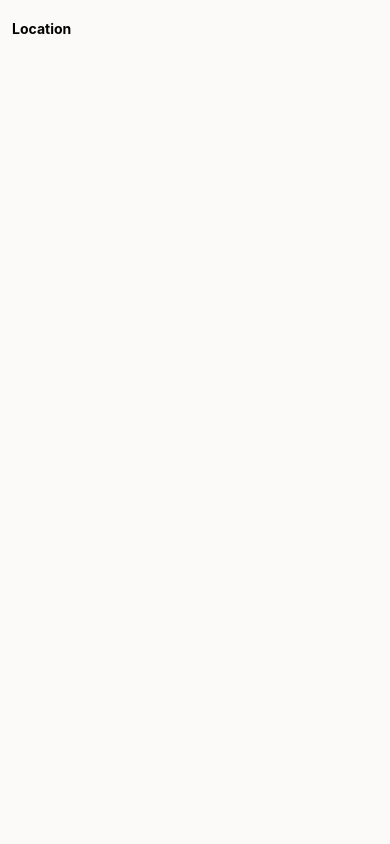
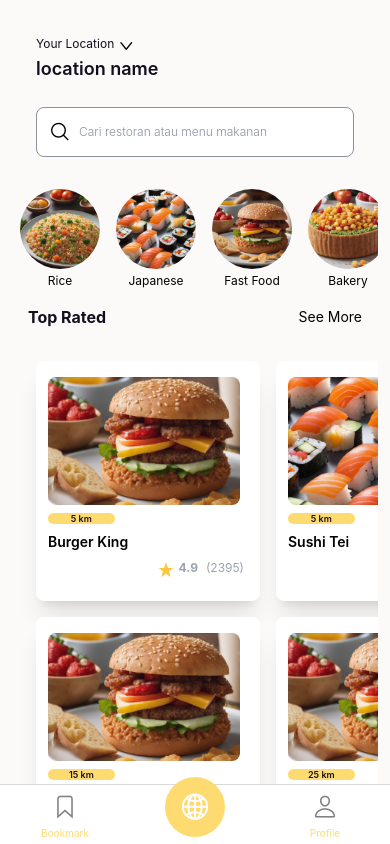
Before and after one commit to tarishaicha/eatsplorer-mobile, a React Native app: screen /location in a window 390 px wide. Built offline with nearby package versions, Linux system fonts and the light colour scheme.

Commit message:
fe: home done

```diff
--- a/package.json
+++ b/package.json
@@ -18,12 +18,14 @@
     "@react-navigation/native": "^6.1.9",
     "@react-navigation/native-stack": "^6.9.17",
     "expo": "~49.0.15",
+    "expo-location": "^16.3.0",
     "expo-status-bar": "~1.6.0",
     "nativewind": "^2.0.11",
     "react": "18.2.0",
     "react-native": "0.72.6",
     "react-native-gesture-handler": "~2.12.0",
     "react-native-ico-material-design": "^5.1.2",
+    "react-native-maps": "^1.8.0",
     "react-native-reanimated": "~3.3.0",
     "react-native-safe-area-context": "4.6.3",
     "react-native-screens": "~3.22.0",
--- /dev/null
+++ b/src/components/Box/ExploreTopRated.js
@@ -0,0 +1,24 @@
+import React from 'react';
+import { View, Text, Image, TouchableOpacity } from 'react-native';
+import { Entypo } from '@expo/vector-icons';
+
+const ExploreTopRated = ({ imageSource, distance, title,  rating, totalReviews, onPress, backgroundColor }) => {
+  return (
+    <View className="flex-1 m-2">
+    <TouchableOpacity className="items-center rounded-lg bg-white shadow-xl h-60 w-56 p-3 gap-x-2 " onPress={onPress}>
+      <View className="flex flex-col w-full">
+        <Image source={imageSource} className="w-48 h-32 rounded-lg my-1" />
+        <Text className={`px-1 text-[9px] font-semibold text-center rounded-md w-1/3 my-1 ${backgroundColor}`}>{`${distance} km`}</Text>
+        <Text className="text-sm font-semibold my-1">{title}</Text>
+          <View className="flex flex-row justify-end  my-1">
+            <Entypo name="star" size={17} color="#FDC83D" />
+            <Text className="text-xs mx-1 text-center font-bold text-[#9CA3AF]">{rating}</Text>
+            <Text className="text-xs mx-1 text-center font-normal text-[#9CA3AF]">({totalReviews})</Text>
+          </View>
+      </View>
+    </TouchableOpacity>
+    </View>
+  );
+};
+
+export default ExploreTopRated;
--- a/src/components/Box/FoodSelection.js
+++ b/src/components/Box/FoodSelection.js
@@ -3,12 +3,12 @@ import { View, Text, TouchableOpacity, Image } from 'react-native';
 
 const FoodSelectionCircle = ({ imageSource, buttonText }) => {
   return (
-    <View className="flex-1 m-2">
+    <View className="flex-1 m-2  ">
       <View className="flex flex-col">
         <TouchableOpacity className="rounded-full overflow-hidden">
           <Image
             source={imageSource}
-            className="w-24 h-24"
+            className="w-20 h-20"
           />
         </TouchableOpacity>
         <Text className="text-center text-xs font-Inter font-normal mt-1">{buttonText}</Text>
--- a/src/navigation/StackNavigator.js
+++ b/src/navigation/StackNavigator.js
@@ -2,7 +2,7 @@ import { createNativeStackNavigator } from "@react-navigation/native-stack";
 import TabNavigator from "./TabNavigator";
 import Search from "../screens/Search";
 import Restaurantpage from "../screens/Restaurantpage";
-import Location from "../screens/Location";
+import Maps from "../screens/Maps";
 
 const RootStack = createNativeStackNavigator();
 
@@ -29,8 +29,8 @@ function StackNavigator() {
             </RootStack.Group>
             <RootStack.Group screenOptions={{ headerShown: false }}>
                 <RootStack.Screen
-                    name="location"
-                    component={Location}
+                    name="maps"
+                    component={Maps}
                 />
             </RootStack.Group>
         </RootStack.Navigator>
--- a/src/screens/Explore.js
+++ b/src/screens/Explore.js
@@ -2,18 +2,19 @@ import * as React from "react";
 import { View, Text, TouchableOpacity, TextInput, ScrollView, Image } from "react-native";
 import Background from "../components/Background";
 import { Ionicons } from '@expo/vector-icons';
-import { Entypo } from '@expo/vector-icons';
+// import { Entypo } from '@expo/vector-icons';
 import { AntDesign } from '@expo/vector-icons';
 
 
 import FoodSelectionCircle from '../components/Box/FoodSelection';
+import ExploreTopRated from "../components/Box/ExploreTopRated";
 
 export default function Explore({ navigation }) {
   return (
     <Background>
     <ScrollView>
       <View className=" justify-center pt-4 pl-6">
-        <TouchableOpacity onPress={() => navigation.navigate("location")}>
+        <TouchableOpacity onPress={() => navigation.navigate("maps")}>
           <View className="flex flex-row">
             <Text className="text-black text-left font-inter text-xs font-normal">Your Location</Text>
             <View className ="mt-[2px] mx-1">
@@ -71,6 +72,9 @@ export default function Explore({ navigation }) {
           />
         </View>
       </ScrollView>
+
+      {/* Top Rated */}
+
       <View className="flex-row items-center justify-between py-2 px-4">
         <Text className="text-black text-left font-inter text-base font-bold">Top Rated</Text>
         <TouchableOpacity>
@@ -78,33 +82,100 @@ export default function Explore({ navigation }) {
         </TouchableOpacity>
       </View>
       <ScrollView horizontal={true}>
-        <View className="flex flex-row py-2 px-4">
-          <View className="flex-1 m-2">
-            <TouchableOpacity className="items-center p-4 rounded-lg bg-[#FFF] shadow-xl h-52 w-60 gap-x-1 " onPress={() => navigation.navigate("restaurantpage")}>
-            </TouchableOpacity>
+        <View className="flex flex-row py-2 px-4 ">
+          <View className="flex flexcol py-2">
+            <ExploreTopRated
+              imageSource={require('../../assets/fast_food.jpg')}
+              distance={5}
+              title="Burger King"
+              price={88.5}
+              rating={4.9}
+              totalReviews={2395}
+              backgroundColor="bg-yellow text-black"
+            />
+            <ExploreTopRated
+              imageSource={require('../../assets/fast_food.jpg')}
+              distance={15}
+              title="Blenger Burger"
+              price={88.5}
+              rating={4.9}
+              totalReviews={2395}
+              backgroundColor="bg-yellow text-black"
+            />
           </View>
-          <View className="flex-1 m-2">
-            <TouchableOpacity className="items-center p-4 rounded-lg bg-[#FFF] shadow-xl h-52 w-60 gap-x-1">
-            </TouchableOpacity>
-          </View>
+          <View className="flex flexcol py-2">
+            <ExploreTopRated
+              imageSource={require('../../assets/sushi.jpg')}
+              distance={5}
+              title="Sushi Tei"
+              price={88.5}
+              rating={4.9}
+              totalReviews={2395}
+              backgroundColor="bg-yellow text-black"
+            />
+            <ExploreTopRated
+              imageSource={require('../../assets/fast_food.jpg')}
+              distance={25}
+              title="Kopi Anak Monopole"
+              price={88.5}
+              rating={4.9}
+              totalReviews={2395}
+              backgroundColor="bg-yellow text-black"
+            />
+            </View>
         </View>
       </ScrollView>
       <View className="flex-row items-center justify-between py-2 px-4">
-        <Text className="text-black text-left font-inter text-base font-bold">Sedang Promo</Text>
+        <Text className="text-black text-left font-inter text-base font-bold">Near Me</Text>
         <TouchableOpacity>
           <Text className="text-gray font-normal text-sm">See More</Text>
         </TouchableOpacity>
       </View>
+
+      {/* near me */}
+
       <ScrollView horizontal={true}>
-        <View className="flex flex-row py-2 px-4">
-          <View className="flex-1 m-2">
-            <TouchableOpacity className="items-center p-4 rounded-lg bg-[#FFF] shadow-xl h-52 w-60 gap-x-1 ">
-            </TouchableOpacity>
+        <View className="flex flex-row py-2 px-4 ">
+          <View className="flex flexcol py-2">
+            <ExploreTopRated
+              imageSource={require('../../assets/fast_food.jpg')}
+              distance={5}
+              title="Burger King"
+              price={88.5}
+              rating={4.9}
+              totalReviews={2395}
+              backgroundColor="bg-yellow text-black"
+            />
+            <ExploreTopRated
+              imageSource={require('../../assets/fast_food.jpg')}
+              distance={15}
+              title="Blenger Burger"
+              price={88.5}
+              rating={4.9}
+              totalReviews={2395}
+              backgroundColor="bg-yellow text-black"
+            />
           </View>
-          <View className="flex-1 m-2">
-            <TouchableOpacity className="items-center p-4 rounded-lg bg-[#FFF] shadow-xl h-52 w-60 gap-x-1">
-            </TouchableOpacity>
-          </View>
+          <View className="flex flexcol py-2">
+            <ExploreTopRated
+              imageSource={require('../../assets/sushi.jpg')}
+              distance={5}
+              title="Sushi Tei"
+              price={88.5}
+              rating={4.9}
+              totalReviews={2395}
+              backgroundColor="bg-yellow text-black"
+            />
+            <ExploreTopRated
+              imageSource={require('../../assets/fast_food.jpg')}
+              distance={25}
+              title="Kopi Anak Monopole"
+              price={88.5}
+              rating={4.9}
+              totalReviews={2395}
+              backgroundColor="bg-yellow text-black"
+            />
+            </View>
         </View>
       </ScrollView>
       </ScrollView>
--- a/src/screens/Location.js
+++ /dev/null
@@ -1,17 +0,0 @@
-import * as React from "react";
-import { View, Text } from "react-native";
-import { StatusBar } from "expo-status-bar";
-import Background from "../components/Background";
-
-export default function Location({ navigation }) {
-  return (
-    <Background>
-      <Text
-        className="text font-bold"
-      >
-        Location
-      </Text>
-      <StatusBar style="auto" />
-    </Background>
-  );
-}
--- /dev/null
+++ b/src/screens/Maps.js
@@ -0,0 +1,89 @@
+import React, { useState, useEffect } from 'react';
+import { Button, StyleSheet, Text, View } from 'react-native';
+import MapView, { Marker } from 'react-native-maps';
+import * as Location from 'expo-location';
+
+export default function Maps({ navigation }) {
+  const [location, setLocation] = useState(null);
+  const [locationName, setLocationName] = useState(null);
+  const [errorMsg, setErrorMsg] = useState(null);
+
+  const getLocationAsync = async () => {
+    try {
+      console.log('Getting location...');
+      let { status } = await Location.requestForegroundPermissionsAsync();
+
+      if (status !== 'granted') {
+        setErrorMsg('Permission to access location was denied');
+        console.log('Location permission denied');
+        return;
+      }
+
+      let currentLocation = await Location.getCurrentPositionAsync({});
+      console.log('Location:', currentLocation);
+
+      setLocation(currentLocation);
+
+      // Mendapatkan nama lokasi menggunakan Nominatim dari OpenStreetMap
+      await getLocationName(currentLocation.coords.latitude, currentLocation.coords.longitude);
+    } catch (error) {
+      console.error('Error getting location:', error);
+      setErrorMsg('Error getting location');
+    }
+  };
+
+  const getLocationName = async (latitude, longitude) => {
+    try {
+      const response = await fetch(
+        `https://nominatim.openstreetmap.org/reverse?format=jsonv2&lat=${latitude}&lon=${longitude}`
+      );
+      const data = await response.json();
+
+      if (data.display_name) {
+        setLocationName(data.display_name);
+      }
+    } catch (error) {
+      console.error('Error fetching location name:', error);
+    }
+  };
+
+  useEffect(() => {
+    getLocationAsync();
+  }, []);
+
+  return (
+    <View style={styles.container}>
+    {location && (
+      <MapView
+        style={styles.map}
+        initialRegion={{
+          latitude: location.coords.latitude,
+          longitude: location.coords.longitude,
+          latitudeDelta: 0.0922,
+          longitudeDelta: 0.0421,
+        }}
+      >
+        <Marker
+          coordinate={{
+            latitude: location.coords.latitude,
+            longitude: location.coords.longitude,
+          }}
+          title={locationName}
+        />
+      </MapView>
+    )}
+    {locationName && <Text>{locationName}</Text>}
+    {errorMsg && <Text>{errorMsg}</Text>}
+    <Button  title="OK"  onPress={() => navigation.navigate("main")} />
+  </View>
+  );
+}
+
+const styles = StyleSheet.create({
+  container: {
+    flex: 1,
+  },
+  map: {
+    flex: 1,
+  },
+});
--- a/tailwind.config.js
+++ b/tailwind.config.js
@@ -7,6 +7,7 @@ module.exports = {
     colors: {
       white: "#FFFFFF",
       "yellow": "#FEDB71",
+      "black" : "#140F1F"
     },
   },
   plugins: [],
```
Also changed, not shown: 1 other file (tests, documents, lock files or other folders).
